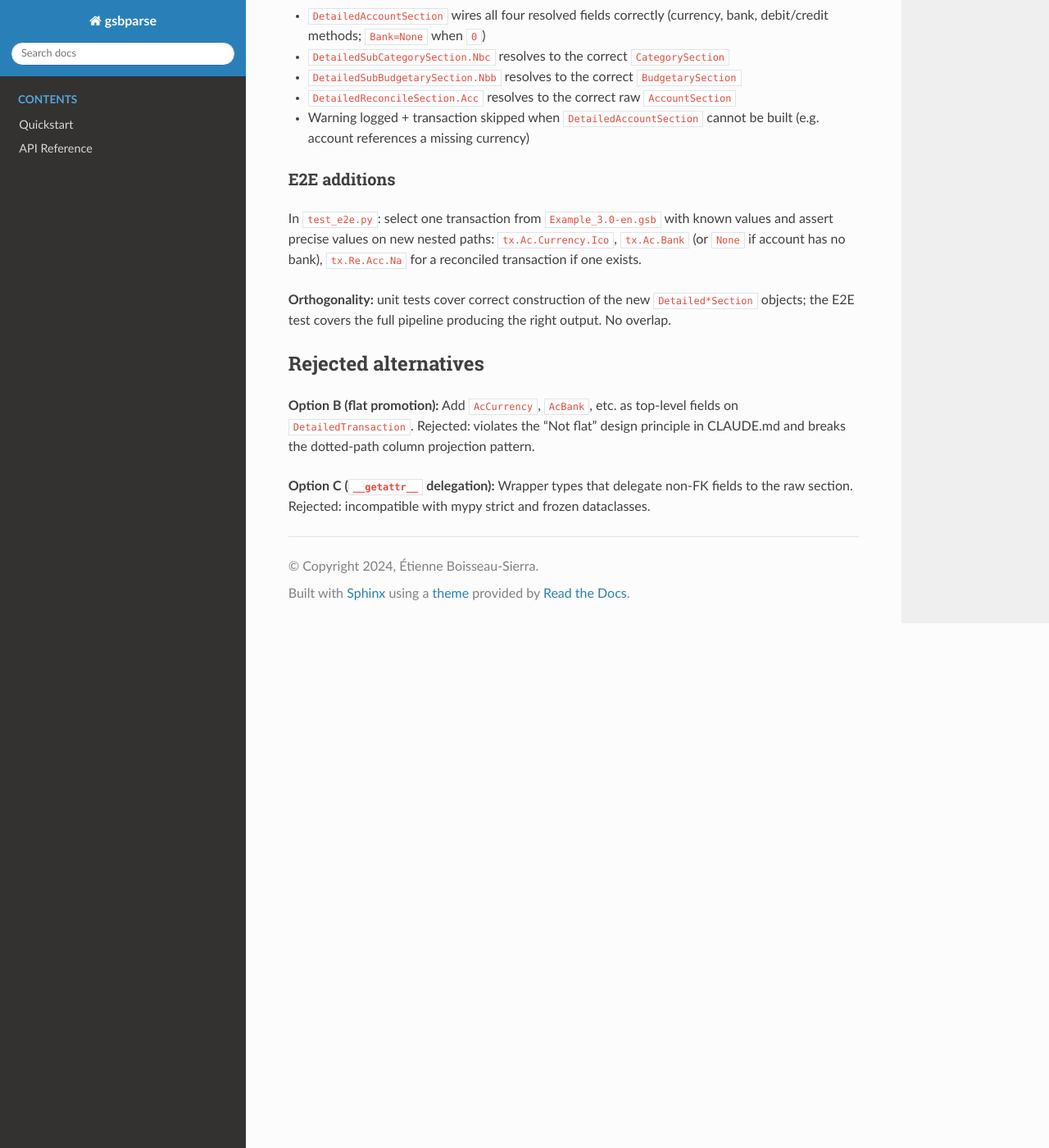
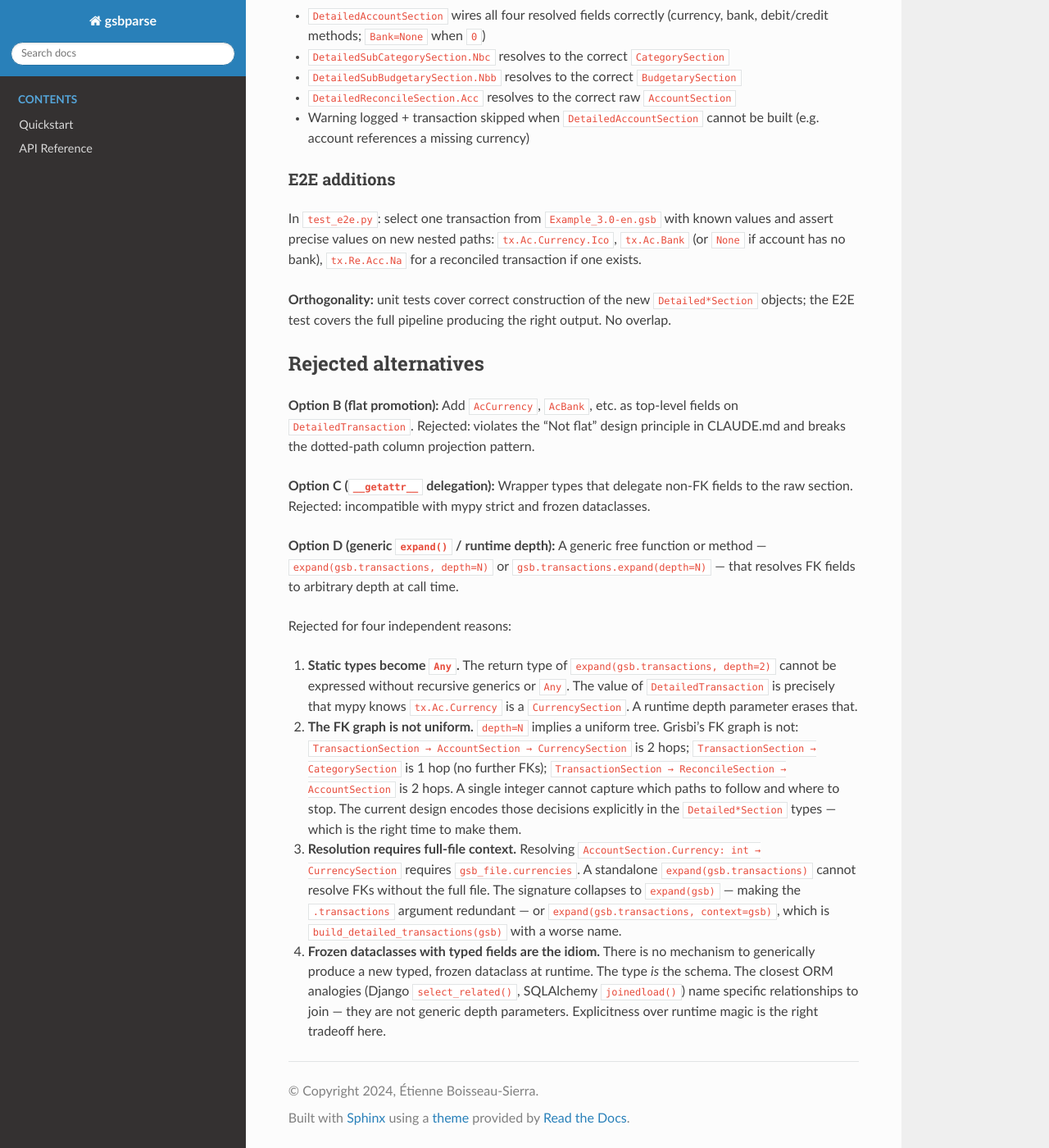
Before and after one commit to EBoisseauSierra/gsbparse, a Sphinx documentation site: the page built from docs/superpowers/specs/2026-04-15-detailed-section-fk-resolution-design.md, in a window 1280 px wide and 1400 px high, scrolled down 3029 px. Shown: the whole window at 82% size. Built offline with Sphinx 7.4.7 and the Read the Docs theme 3.1.0, drawn with Linux system fonts in a browser that asks for light colours.

Commit message:
docs: Document rejected generic expand() interface in design spec
Why the runtime-depth expand() idea was considered and rejected:
static types become Any, FK graph is non-uniform, resolution requires
full-file context, and frozen dataclasses with typed fields are the
correct Python idiom for structured enriched views.

```diff
--- a/docs/superpowers/specs/2026-04-15-detailed-section-fk-resolution-design.md
+++ b/docs/superpowers/specs/2026-04-15-detailed-section-fk-resolution-design.md
@@ -108,3 +108,15 @@ In `test_e2e.py`: select one transaction from `Example_3.0-en.gsb` with known va
 **Option B (flat promotion):** Add `AcCurrency`, `AcBank`, etc. as top-level fields on `DetailedTransaction`. Rejected: violates the "Not flat" design principle in CLAUDE.md and breaks the dotted-path column projection pattern.
 
 **Option C (`__getattr__` delegation):** Wrapper types that delegate non-FK fields to the raw section. Rejected: incompatible with mypy strict and frozen dataclasses.
+
+**Option D (generic `expand()` / runtime depth):** A generic free function or method — `expand(gsb.transactions, depth=N)` or `gsb.transactions.expand(depth=N)` — that resolves FK fields to arbitrary depth at call time.
+
+Rejected for four independent reasons:
+
+1. **Static types become `Any`.** The return type of `expand(gsb.transactions, depth=2)` cannot be expressed without recursive generics or `Any`. The value of `DetailedTransaction` is precisely that mypy knows `tx.Ac.Currency` is a `CurrencySection`. A runtime depth parameter erases that.
+
+2. **The FK graph is not uniform.** `depth=N` implies a uniform tree. Grisbi's FK graph is not: `TransactionSection → AccountSection → CurrencySection` is 2 hops; `TransactionSection → CategorySection` is 1 hop (no further FKs); `TransactionSection → ReconcileSection → AccountSection` is 2 hops. A single integer cannot capture which paths to follow and where to stop. The current design encodes those decisions explicitly in the `Detailed*Section` types — which is the right time to make them.
+
+3. **Resolution requires full-file context.** Resolving `AccountSection.Currency: int → CurrencySection` requires `gsb_file.currencies`. A standalone `expand(gsb.transactions)` cannot resolve FKs without the full file. The signature collapses to `expand(gsb)` — making the `.transactions` argument redundant — or `expand(gsb.transactions, context=gsb)`, which is `build_detailed_transactions(gsb)` with a worse name.
+
+4. **Frozen dataclasses with typed fields are the idiom.** There is no mechanism to generically produce a new typed, frozen dataclass at runtime. The type *is* the schema. The closest ORM analogies (Django `select_related()`, SQLAlchemy `joinedload()`) name specific relationships to join — they are not generic depth parameters. Explicitness over runtime magic is the right tradeoff here.
```
